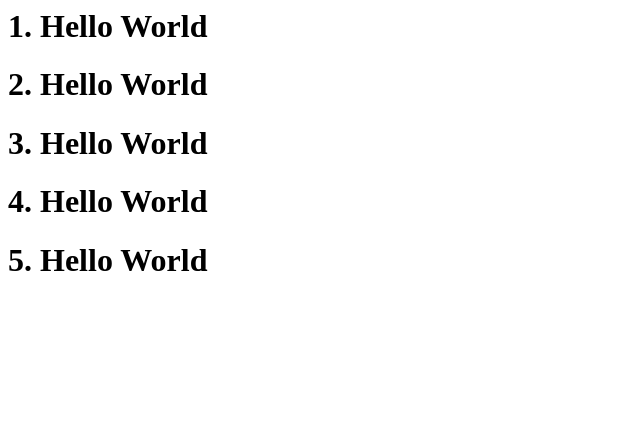
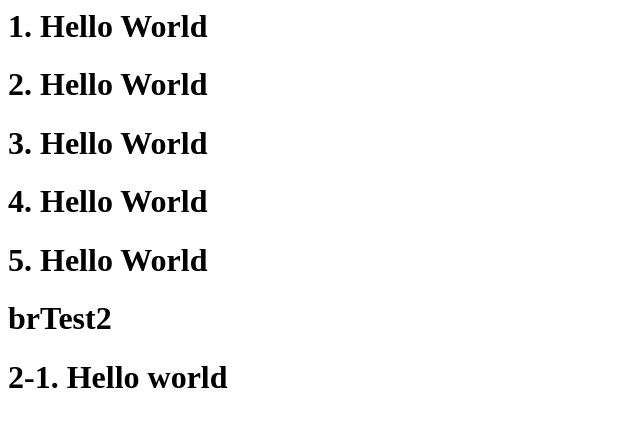
Before and after one commit to xyznn/OSS_3, a plain HTML site: page index.html in a window 1280 px wide. Shown: the whole page, without its empty margins (0-640 px from the left). Drawn offline with Linux system fonts and the light colour scheme.

Commit message:
brTest2 first commit

```diff
--- a/index.html
+++ b/index.html
@@ -11,6 +11,9 @@
         <h1>4. Hello World</h1>
         <h1>5. Hello World</h1>
 
+        <h1>brTest2</h1>
+        <h1>2-1. Hello world</h1>
+
     </body>
 
 </html>
```
